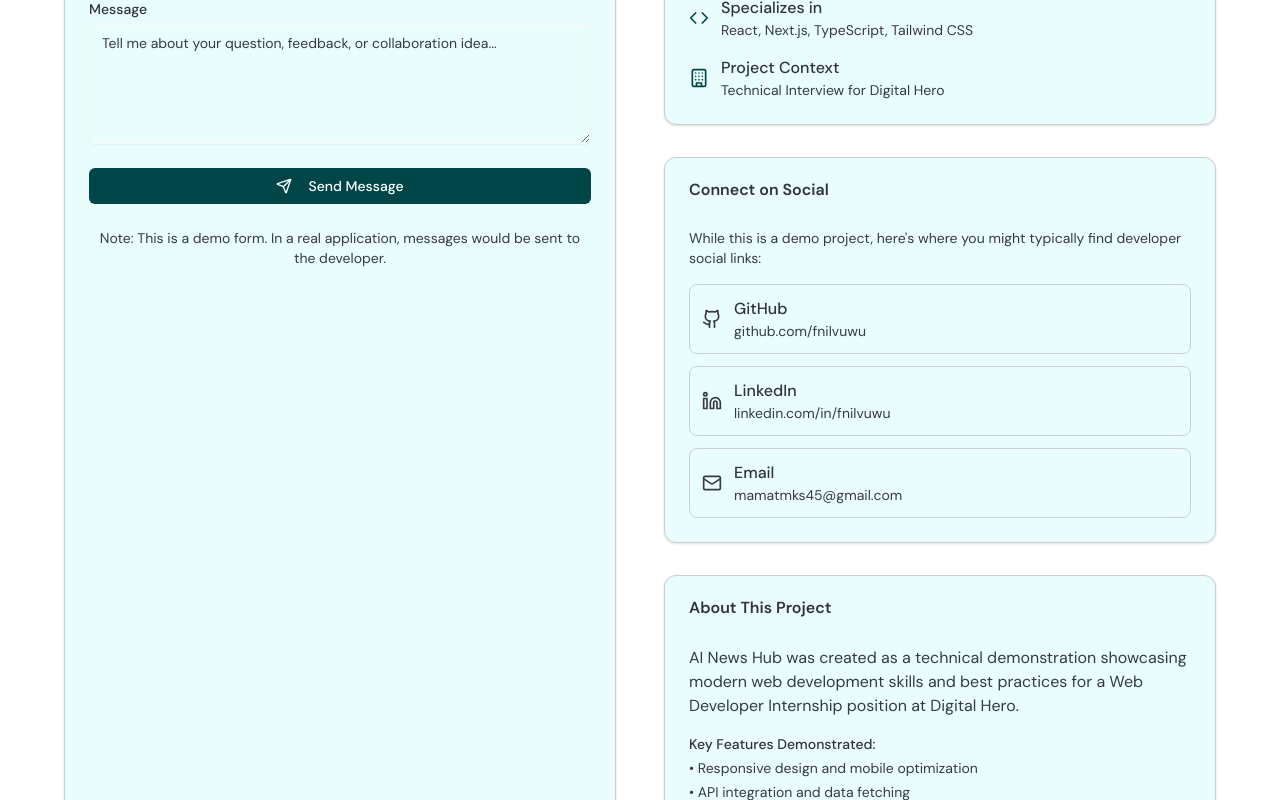
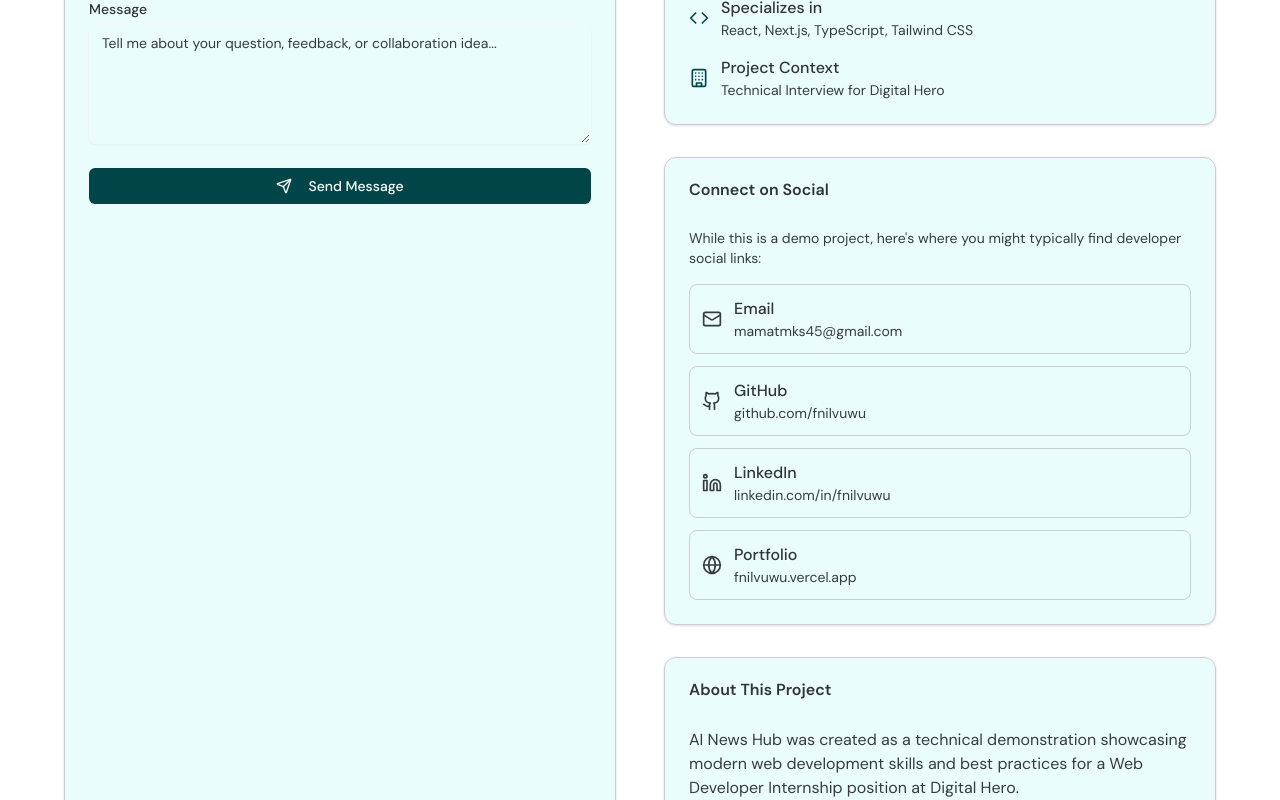
Before and after one commit to fnilvuwu/AI-News-Hub, a Next.js app: page /contact in a window 1280 px wide. Shown: the part 661-1461 px from the top of the page. Built offline with nearby package versions, Linux system fonts and the light colour scheme.

Commit message:
feat: update About and Contact pages to include additional API badges and enhance email submission functionality

```diff
--- a/app/about/page.tsx
+++ b/app/about/page.tsx
@@ -126,6 +126,8 @@
                             <CardContent className="text-center">
                                 <div className="space-y-2">
                                     <Badge variant="secondary">NewsAPI</Badge>
+                                    <Badge variant="secondary">The Guardian API</Badge>
+                                    <Badge variant="secondary">The New York Times API</Badge>
                                     <Badge variant="secondary">REST APIs</Badge>
                                     <Badge variant="secondary">AI Content Filtering</Badge>
                                     <Badge variant="secondary">Real-time Updates</Badge>
--- a/app/contact/page.tsx
+++ b/app/contact/page.tsx
@@ -8,7 +8,7 @@
 import { Input } from "@/components/ui/input"
 import { Label } from "@/components/ui/label"
 import { Textarea } from "@/components/ui/textarea"
-import { Building, Code, Github, Linkedin, Mail, MessageSquare, Send, User } from "lucide-react"
+import { Building, Code, Github, Globe, Linkedin, Mail, MessageSquare, Send, User } from "lucide-react"
 import Image from "next/image"
 import Link from "next/link"
 import { useState } from "react"
@@ -23,9 +23,40 @@
 
     const handleSubmit = (e: React.FormEvent) => {
         e.preventDefault()
-        // Note: In a real application, you would implement form submission here
-        // For this demo, we'll just show an alert
-        alert('Thank you for your message! This is a demo form - in a real application, this would be sent to the developer.')
+
+        // Construct email parameters
+        const emailTo = 'mamatmks45@gmail.com'
+        const emailSubject = encodeURIComponent(formData.subject || 'Contact from AI News Hub')
+        const emailBody = encodeURIComponent(
+            `Name: ${formData.name}\n` +
+            `Email: ${formData.email}\n\n` +
+            `Message:\n${formData.message}`
+        )
+
+        // Create mailto link
+        const mailtoLink = `mailto:${emailTo}?subject=${emailSubject}&body=${emailBody}`
+
+        // Try to open default mail client
+        try {
+            window.location.href = mailtoLink
+        } catch (error) {
+            // Fallback: show instructions to user
+            alert(
+                'Please send your message to: mamatmks45@gmail.com\n\n' +
+                `Subject: ${formData.subject}\n\n` +
+                `Name: ${formData.name}\n` +
+                `Email: ${formData.email}\n\n` +
+                `Message: ${formData.message}`
+            )
+        }
+
+        // Reset form after submission
+        setFormData({
+            name: '',
+            email: '',
+            subject: '',
+            message: ''
+        })
     }
 
     const handleChange = (e: React.ChangeEvent<HTMLInputElement | HTMLTextAreaElement>) => {
@@ -119,10 +150,6 @@
                                     <Send className="h-4 w-4 mr-2" />
                                     Send Message
                                 </Button>
-
-                                <p className="text-sm text-muted-foreground text-center">
-                                    Note: This is a demo form. In a real application, messages would be sent to the developer.
-                                </p>
                             </form>
                         </CardContent>
                     </Card>
@@ -187,29 +214,55 @@
                                     </p>
 
                                     <div className="grid grid-cols-1 gap-3">
-                                        <div className="flex items-center space-x-3 p-3 rounded-lg border border-border">
+                                        <Link
+                                            href="mailto:mamatmks45@gmail.com"
+                                            className="flex items-center space-x-3 p-3 rounded-lg border border-border hover:bg-muted transition-colors"
+                                        >
+                                            <Mail className="h-5 w-5 text-muted-foreground" />
+                                            <div>
+                                                <p className="font-medium">Email</p>
+                                                <p className="text-sm text-muted-foreground">mamatmks45@gmail.com</p>
+                                            </div>
+                                        </Link>
+
+                                        <Link
+                                            href="https://github.com/fnilvuwu"
+                                            target="_blank"
+                                            rel="noopener noreferrer"
+                                            className="flex items-center space-x-3 p-3 rounded-lg border border-border hover:bg-muted transition-colors"
+                                        >
                                             <Github className="h-5 w-5 text-muted-foreground" />
                                             <div>
                                                 <p className="font-medium">GitHub</p>
                                                 <p className="text-sm text-muted-foreground">github.com/fnilvuwu</p>
                                             </div>
-                                        </div>
+                                        </Link>
 
-                                        <div className="flex items-center space-x-3 p-3 rounded-lg border border-border">
+                                        <Link
+                                            href="https://linkedin.com/in/fnilvuwu"
+                                            target="_blank"
+                                            rel="noopener noreferrer"
+                                            className="flex items-center space-x-3 p-3 rounded-lg border border-border hover:bg-muted transition-colors"
+                                        >
                                             <Linkedin className="h-5 w-5 text-muted-foreground" />
                                             <div>
                                                 <p className="font-medium">LinkedIn</p>
                                                 <p className="text-sm text-muted-foreground">linkedin.com/in/fnilvuwu</p>
                                             </div>
-                                        </div>
+                                        </Link>
 
-                                        <div className="flex items-center space-x-3 p-3 rounded-lg border border-border">
-                                            <Mail className="h-5 w-5 text-muted-foreground" />
+                                        <Link
+                                            href="https://fnilvuwu.vercel.app"
+                                            target="_blank"
+                                            rel="noopener noreferrer"
+                                            className="flex items-center space-x-3 p-3 rounded-lg border border-border hover:bg-muted transition-colors"
+                                        >
+                                            <Globe className="h-5 w-5 text-muted-foreground" />
                                             <div>
-                                                <p className="font-medium">Email</p>
-                                                <p className="text-sm text-muted-foreground">mamatmks45@gmail.com</p>
+                                                <p className="font-medium">Portfolio</p>
+                                                <p className="text-sm text-muted-foreground">fnilvuwu.vercel.app</p>
                                             </div>
-                                        </div>
+                                        </Link>
                                     </div>
                                 </div>
                             </CardContent>
```
